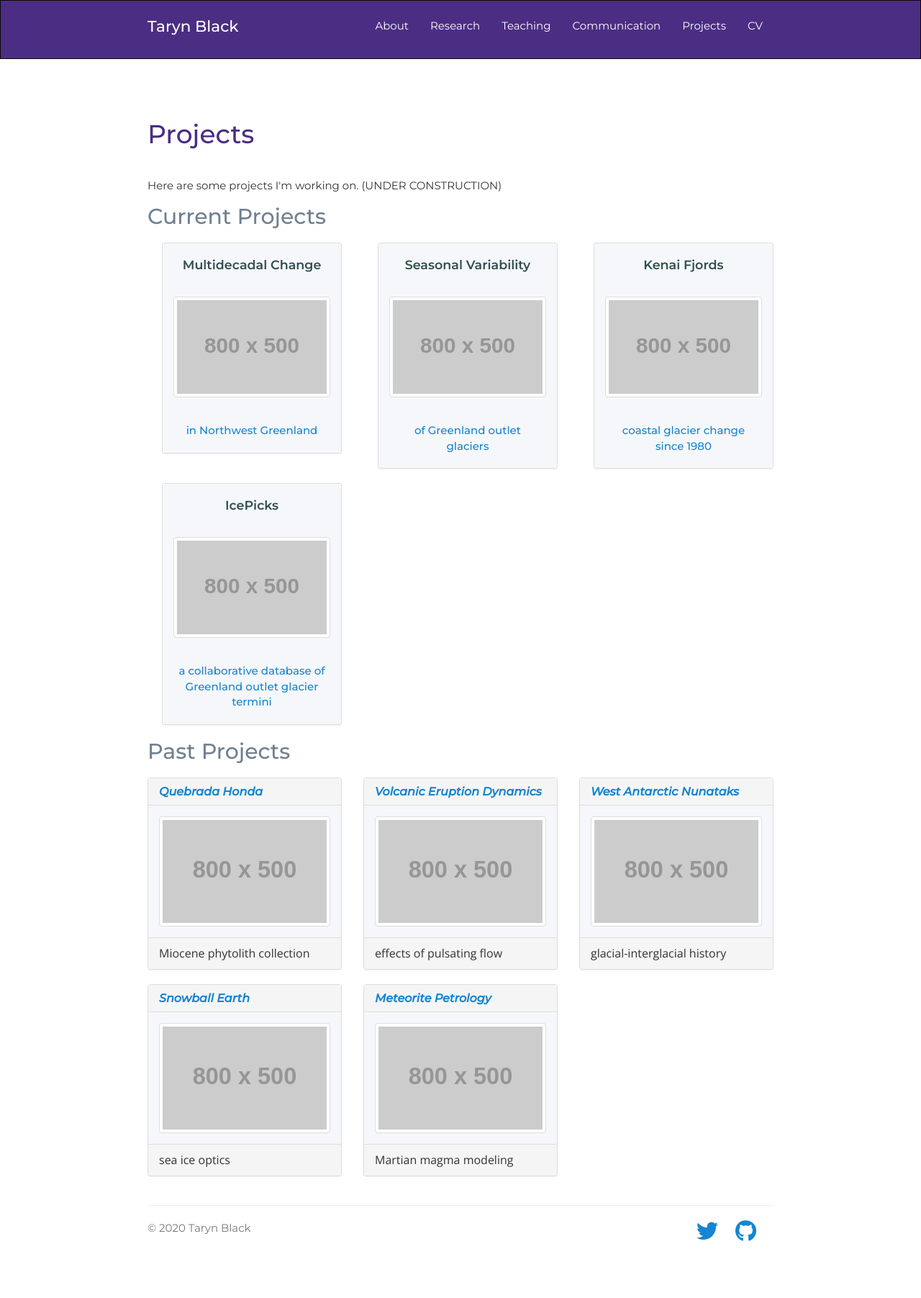
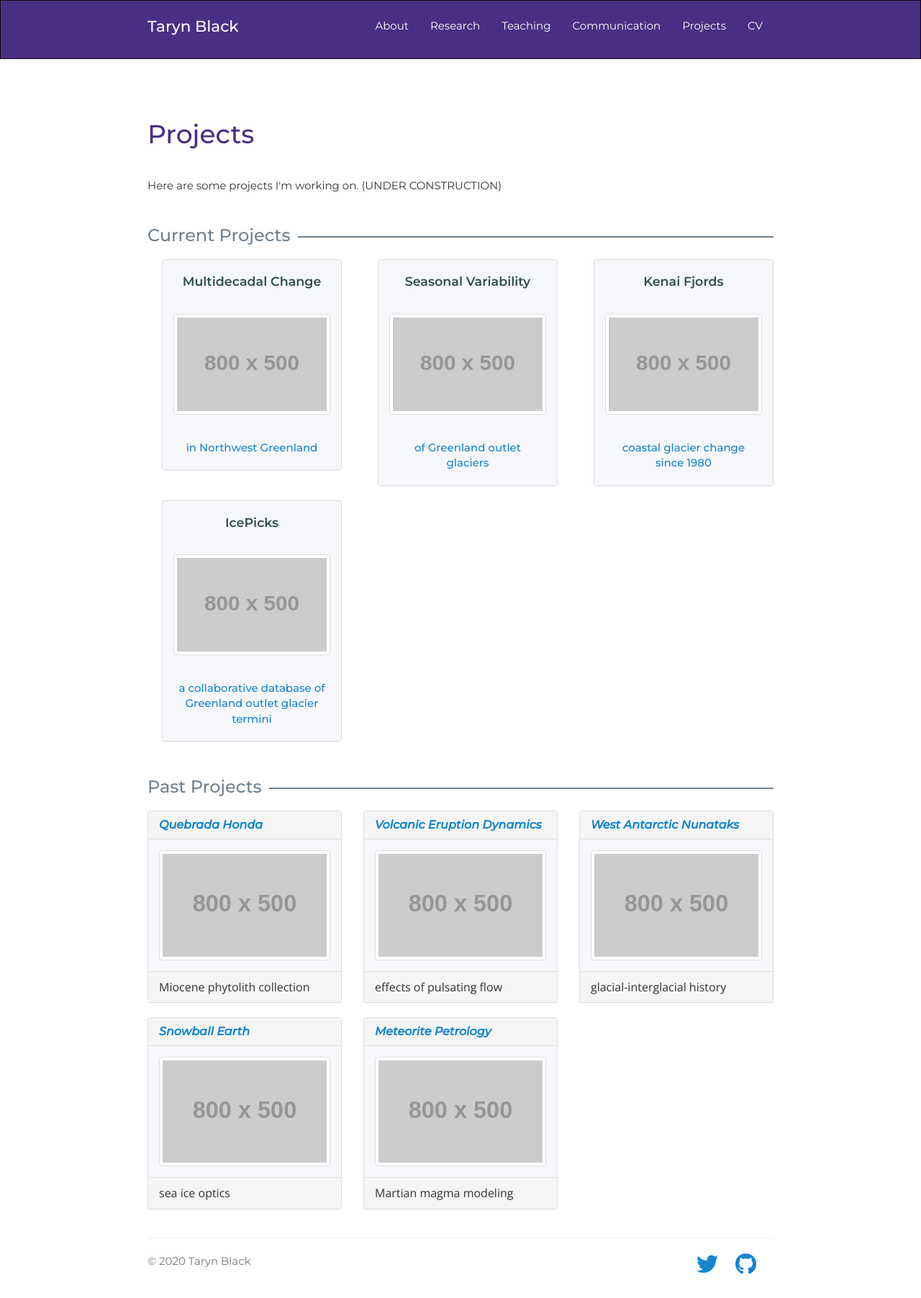
Before and after one commit to tarynblack/tarynblack.github.io, a Jekyll site: the page built from projects.html, in a window 1280 px wide. Shown: the whole page at 72% size. Built offline with Jekyll 4.4.1, drawn with Linux system fonts in a browser that asks for light colours; nearby versions of some CDN libraries; a style sheet for code colours, icons or effects is not loaded; before the commit the page ends 1756 px from its top, so only the background shows below that.

Commit message:
h2 back to h3 but with same code as in index

```diff
--- a/projects.html
+++ b/projects.html
@@ -15,7 +15,7 @@ title: Projects | Taryn Black
 
       <div class="row">
          <div class="col-sm-12">
-            <h2>Current Projects</h2>
+            <h3 class="push-down-3"><span>Current Projects</span></h3>
          </div>
       </div>
 
@@ -78,7 +78,7 @@ title: Projects | Taryn Black
 
       <div class="row">
          <div class="col-sm-12">
-            <h2>Past Projects</h2>
+            <h3 class="push-down-3"><span>Past Projects</span></h3>
          </div>
       </div>
 
```
